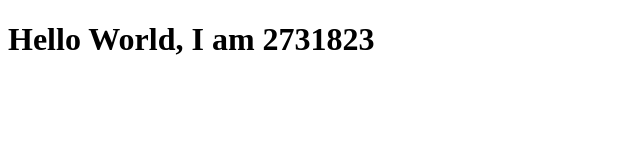
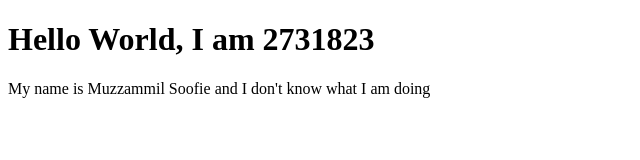
Before and after one commit to MuzzammilWits/SD---Lab-1-Task, a plain HTML site: page index.html in a window 1280 px wide. Shown: the whole page, without its empty margins (0-640 px from the left). Drawn offline with Linux system fonts and the light colour scheme.

Commit message:
Update index.html
Added more information about myself

```diff
--- a/index.html
+++ b/index.html
@@ -7,6 +7,7 @@
 
 <body>
     <h1>Hello World, I am 2731823</h1>
+    <p>My name is Muzzammil Soofie and I don't know what I am doing</p>
 </body>
 
 </html>
```
